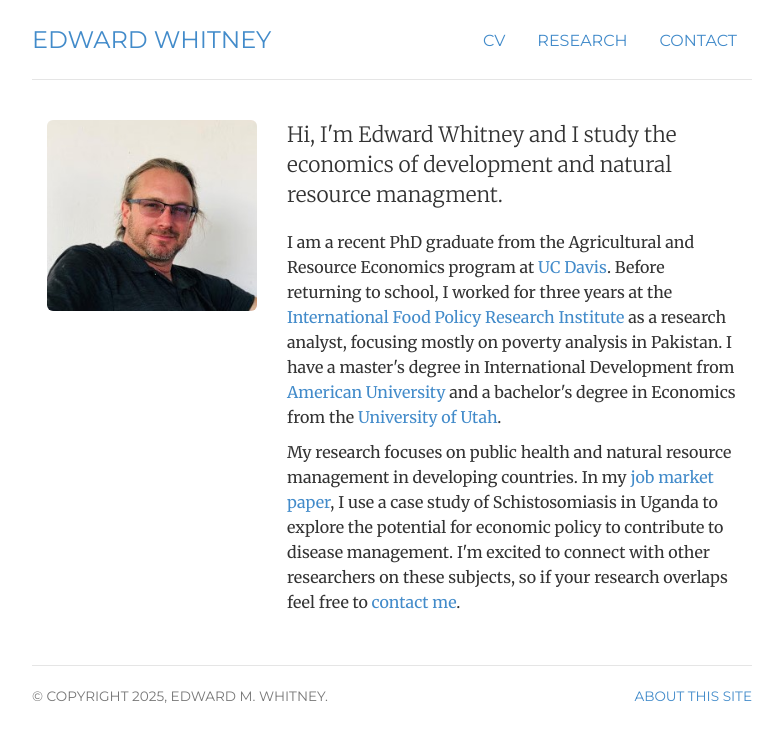
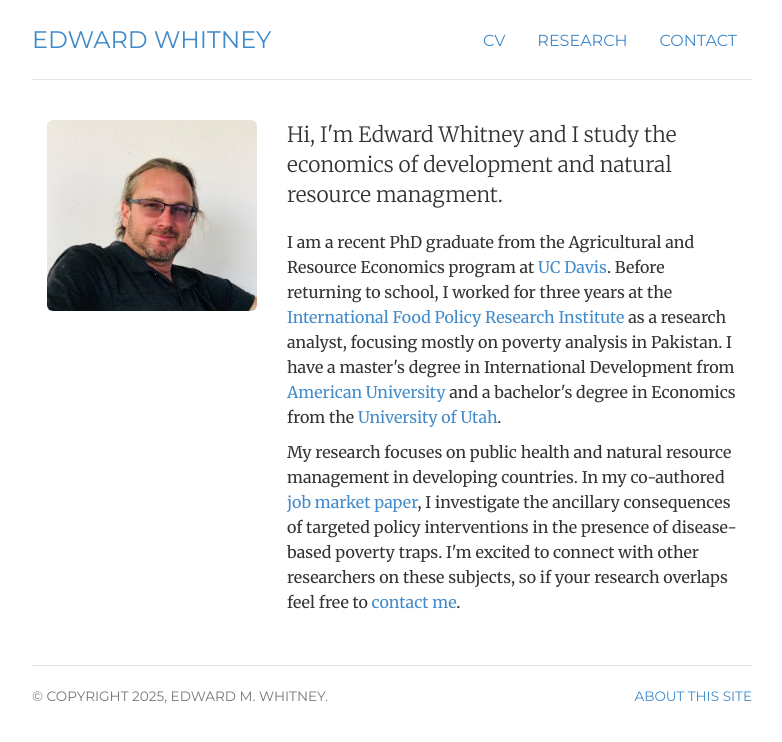
Before and after one commit to edwardmw/edwardmwhitney, a Jekyll site: the page built from index.html, in a window 1280 px wide. Shown: the top 742 px of the page, without its empty margins (248-1030 px from the left). Built offline with Jekyll 4.4.1, drawn with Linux system fonts in a browser that asks for light colours.

Commit message:
revised CV, added current jmp, deleted old files

```diff
--- a/index.html
+++ b/index.html
@@ -19,8 +19,7 @@
 		<p>I am a recent <span itemprop="title">PhD graduate</span> from the Agricultural and Resource Economics program at  <a href="https://are.ucdavis.edu/" target="_blank">UC Davis</a>. Before returning to school, I worked for three years at the <a href="https://www.ifpri.org/" target="_blank">International Food Policy Research Institute</a> as a research analyst, focusing mostly on poverty analysis in Pakistan. I have a master's degree in International Development from <a href="https://www.american.edu/" target="_blank">American University</a> and a bachelor's degree in Economics from the <a href="https://www.utah.edu/" target="_blank">University of Utah</a>.</p>
 
 		<p>My research focuses on public health and natural resource management in developing countries.
-			In my <a  href="jmp/jmp_intro.pdf" target = _blank>job market paper</a>, I use a case study of Schistosomiasis in Uganda to explore the potential for economic policy to contribute to disease management.
-			I'm excited to connect with other researchers on these subjects, so if your research overlaps feel free to <a href="http://edwardmwhitney.com/contact" target="_blank">contact me</a>.  </p>
+			In my co-authored <a  href="jmp/jmp_current.pdf" target = _blank>job market paper</a>, I investigate the ancillary consequences of targeted policy interventions in the presence of disease-based poverty traps. I'm excited to connect with other researchers on these subjects, so if your research overlaps feel free to <a href="http://edwardmwhitney.com/contact" target="_blank">contact me</a>.  </p>
 	</div>
 </div>
 <!-- </div> -->
```
Also changed, not shown: 3 other files.
